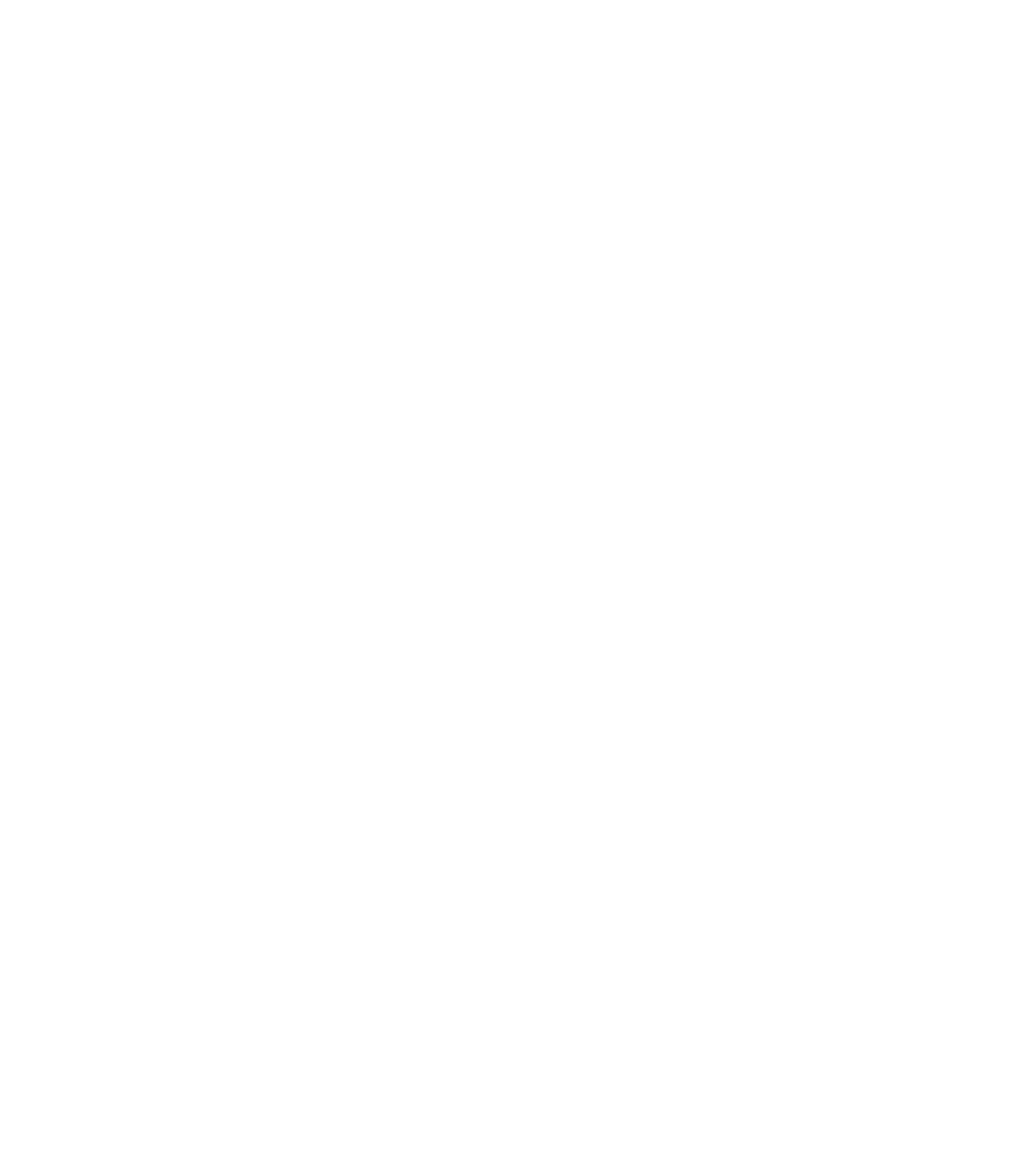
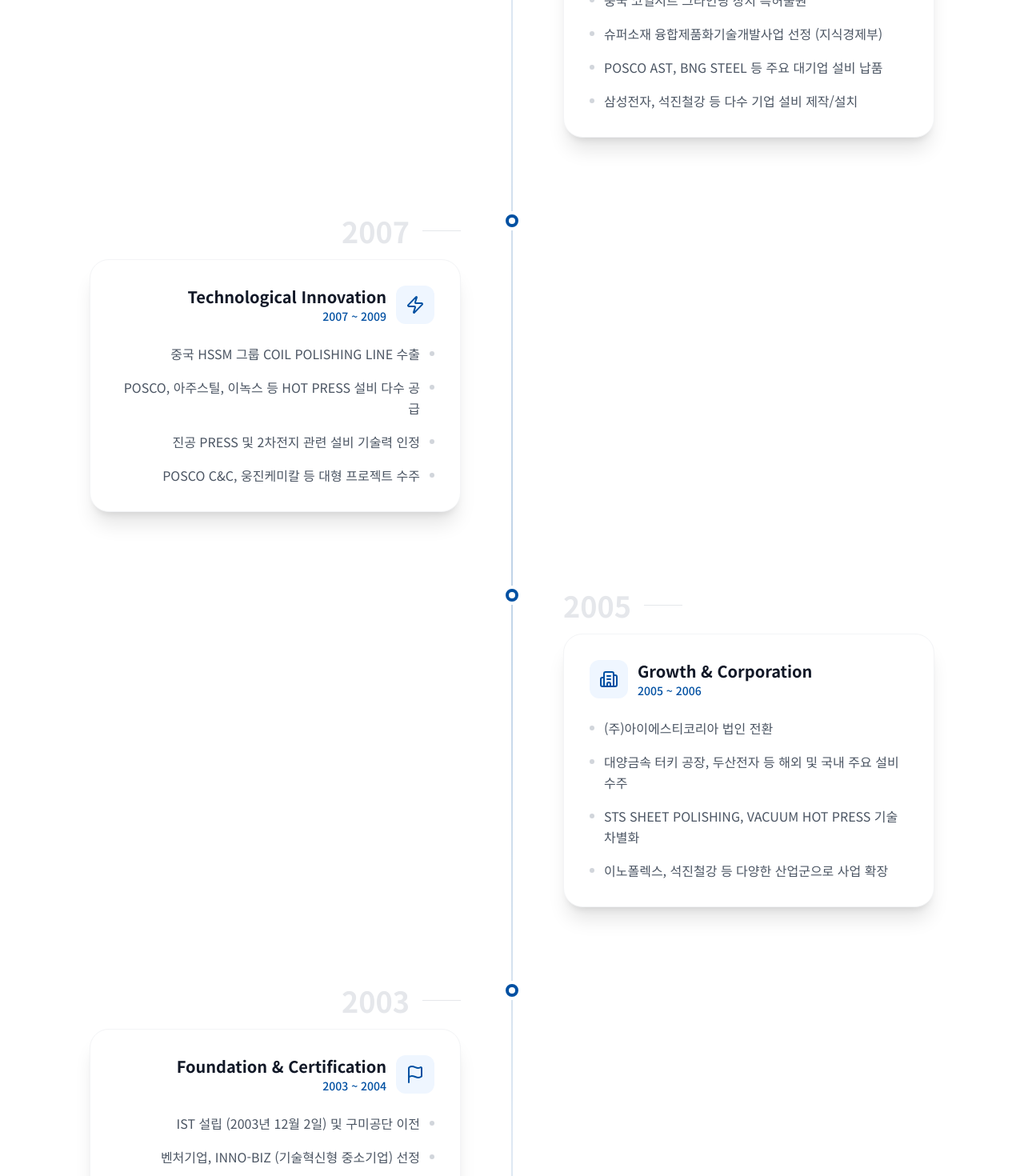
Before and after one commit to seojeongju/istkorea, a React (Vite) app: page /company/history in a window 1280 px wide. Shown: the part 1020-2490 px from the top of the page at 80% size. Built offline with nearby package versions, Linux system fonts and the light colour scheme.

Commit message:
Modernize History page design with staggered layout

```diff
--- a/src/components/company/History.tsx
+++ b/src/components/company/History.tsx
@@ -1,118 +1,153 @@
 import { motion } from 'framer-motion';
+import { Flag, Award, Zap, Building2, TrendingUp, Calendar } from 'lucide-react';
 
 const historyData = [
     {
-        year: "2010 ~ 2013", events: [
-            "중국 상하이 전시회 CPL, CGL LINE 출품",
+        period: "2010 ~ 2013",
+        title: "Global Expansion & R&D",
+        icon: TrendingUp,
+        events: [
+            "중국 상하이, 광저우 전시회 CPL, CGL LINE 출품",
             "중국 코일시트 그라인딩 장치 특허출원",
-            "중국 광저우 전시회 CPL, CGL LINE 출품",
-            "슈퍼소재 융합제품화기술개발사업 (지식경제부)",
-            "POSCO AST CPL 샌딩기 제작설치",
-            "(주)삼성전자 광섬유용 SRD, SLD M/C 제작설치",
-            "(주)석진철강 COIL POLISHING LINE 제작설치",
-            "슈퍼섬유 경량소재 개발과제 체결 (지식경제부)",
-            "BNG STEEL COIL GRINDING LINE 제작설치"
+            "슈퍼소재 융합제품화기술개발사업 선정 (지식경제부)",
+            "POSCO AST, BNG STEEL 등 주요 대기업 설비 납품",
+            "삼성전자, 석진철강 등 다수 기업 설비 제작/설치"
         ]
     },
     {
-        year: "2007 ~ 2009", events: [
-            "중국 HSSM 그룹 COIL POLISHING LINE 제작설치",
-            "POSCO (순천)마그네슘공장 HOT PRESS 제작설치",
-            "(주)아주스틸 수세 및 건조기 제작설치",
-            "(주)애드스테인리스 BUTTON SIDE NO.4 제작설치",
-            "(주)아주스틸 AUTO LAY-UP SYSTEM 제작설치",
-            "(주)이녹스 4단 HOT PRESS 제작설치",
-            "POSCO C&C MCCL HOT PRESS 2LINE LAY UP 제작설치",
-            "POSCO C&C MCCL HOT PRESS 2LINE 제작설치",
-            "(주)아주스틸 VACUUM HOT PRESS SYSTEM 제작설치",
-            "(주)웅진케미칼 WRPS VACUUM HOT PRESS (3,4호기) 제작설치",
-            "(주)아주스틸 2단 진공 HOT PRESS SYSTEM 제작설치"
+        period: "2007 ~ 2009",
+        title: "Technological Innovation",
+        icon: Zap,
+        events: [
+            "중국 HSSM 그룹 COIL POLISHING LINE 수출",
+            "POSCO, 아주스틸, 이녹스 등 HOT PRESS 설비 다수 공급",
+            "진공 PRESS 및 2차전지 관련 설비 기술력 인정",
+            "POSCO C&C, 웅진케미칼 등 대형 프로젝트 수주"
         ]
     },
     {
-        year: "2005 ~ 2006", events: [
-            "(주)대양금속 TURKEY 2공장 CPL 제작설치",
-            "(주)선경스틸 HAIR LINE 설비 (4-HEAD) 제작설치",
-            "(주)두산전자 20단 진공 PRESS 제작설치",
-            "(주)두산전자 17단 Cold PRESS 제작설치",
-            "(주)웅진케미칼 VACUUM HOT PRESS & LAY-UP SYSTEM 제작설치",
-            "(주)아이에스티코리아 법인전환",
-            "(주)웅진케미칼 VACUUM HOT PRESS & LAY-UP SYSTEM 제작설치",
-            "(주)석진철강 포장기 LOADING 장치 제작설치",
-            "(주)아주스틸 STS SHEET POLISHING LINE 제작설치",
-            "(주)이노폴렉스 BELT SANDING M/C 제작설치"
+        period: "2005 ~ 2006",
+        title: "Growth & Corporation",
+        icon: Building2,
+        events: [
+            "(주)아이에스티코리아 법인 전환",
+            "대양금속 터키 공장, 두산전자 등 해외 및 국내 주요 설비 수주",
+            "STS SHEET POLISHING, VACUUM HOT PRESS 기술 차별화",
+            "이노폴렉스, 석진철강 등 다양한 산업군으로 사업 확장"
         ]
     },
     {
-        year: "2003 ~ 2004", events: [
-            "기술혁신형 중소기업 INNO-BIZ 선정",
-            "특허출원 (HAIR LINE 가공장치)",
-            "휴대폰 외장 HAIR LINE 장비개발",
-            "실용신안등록 (박형기판용 BELT SANDING)",
-            "(주)현대자동차 성형분리판 제조용 HOT PRESS 제작설치",
-            "ISO 9001 / 14001 인증 획득",
-            "국내 최초 스테인레스 COIL POLISHING 가공용 WIDE BELT 개발",
-            "벤처기업지정 (신기술기업)",
-            "중국 지사 설립 (허페이)",
-            "구미시 공단동 확장이전",
-            "IST 설립 (2003년 12월 2일)"
+        period: "2003 ~ 2004",
+        title: "Foundation & Certification",
+        icon: Flag,
+        events: [
+            "IST 설립 (2003년 12월 2일) 및 구미공단 이전",
+            "벤처기업, INNO-BIZ (기술혁신형 중소기업) 선정",
+            "ISO 9001 / 14001 품질/환경경영시스템 인증 획득",
+            "기업부설연구소 설립 및 특허/실용신안 다수 등록",
+            "중국 허페이 지사 설립으로 글로벌 네트워크 구축"
         ]
     }
 ];
 
 export const History = () => {
     return (
+        <div className="max-w-7xl mx-auto py-16 px-6 min-h-screen bg-white">
             <motion.div
-            initial={{ opacity: 0 }}
-            animate={{ opacity: 1 }}
-            transition={{ duration: 0.5 }}
-            className="max-w-4xl mx-auto py-12 px-6"
+                initial={{ opacity: 0, y: 30 }}
+                animate={{ opacity: 1, y: 0 }}
+                transition={{ duration: 0.6 }}
+                className="text-center mb-24"
             >
-            <div className="text-center mb-16">
-                <h2 className="text-3xl md:text-4xl font-bold mb-6 text-gray-900">연혁</h2>
-                <div className="w-20 h-1 bg-primary mx-auto"></div>
-                <p className="mt-4 text-gray-600">IST KOREA가 걸어온 혁신과 도전의 발자취입니다.</p>
+                <div className="inline-flex items-center gap-2 px-4 py-2 rounded-full bg-blue-50 text-primary text-sm font-semibold mb-6">
+                    <Award size={16} />
+                    <span>IST KOREA HISTORY</span>
+                </div>
+                <h2 className="text-4xl md:text-5xl font-bold mb-6 text-gray-900 leading-tight">
+                    끊임없는 도전과 혁신의 <br className="hidden md:block" />
+                    <span className="text-transparent bg-clip-text bg-gradient-to-r from-primary to-blue-600">발자취를 소개합니다</span>
+                </h2>
+                <p className="mt-6 text-gray-600 max-w-2xl mx-auto text-lg leading-relaxed">
+                    2003년 설립 이래, 독보적인 기술력으로 세계 시장을 선도해 온 IST KOREA의 여정입니다.
+                </p>
+            </motion.div>
+
+            <div className="relative">
+                {/* Center Line for Desktop */}
+                <div className="hidden md:block absolute left-1/2 top-0 bottom-0 w-px bg-gradient-to-b from-primary/20 via-primary/50 to-primary/20 -translate-x-1/2"></div>
+
+                {/* Mobile Line */}
+                <div className="md:hidden absolute left-8 top-0 bottom-0 w-px bg-gray-200"></div>
+
+                <div className="space-y-24">
+                    {historyData.map((item, index) => {
+                        const Icon = item.icon;
+                        return (
+                            <motion.div
+                                key={index}
+                                initial={{ opacity: 0, y: 50 }}
+                                whileInView={{ opacity: 1, y: 0 }}
+                                viewport={{ once: true, margin: "-100px" }}
+                                transition={{ duration: 0.7, delay: index * 0.1 }}
+                                className={`relative flex flex-col md:flex-row gap-8 md:gap-0 ${index % 2 === 0 ? 'md:flex-row-reverse' : ''}`}
+                            >
+                                {/* Content Side */}
+                                <div className="md:w-1/2 flex flex-col justify-center px-8 md:px-16">
+                                    <div className={`flex items-center gap-4 mb-4 ${index % 2 === 0 ? 'md:justify-start' : 'md:justify-end'}`}>
+                                        <span className="text-4xl font-bold text-gray-200">{item.period.split(' ')[0]}</span>
+                                        <div className="h-px bg-gray-200 w-12"></div>
                                     </div>
 
-            <div className="relative border-l-2 border-gray-200 ml-4 md:ml-0 md:pl-0 space-y-12">
-                {historyData.map((period, index) => (
-                    <motion.div
-                        key={index}
-                        initial={{ opacity: 0, x: -20 }}
-                        whileInView={{ opacity: 1, x: 0 }}
-                        viewport={{ once: true }}
-                        transition={{ delay: index * 0.1 }}
-                        className="relative pl-8 md:pl-0"
-                    >
-                        <div className="md:flex items-start justify-between group">
-                            {/* Year Marker */}
-                            <div className="hidden md:block w-32 text-right pr-8 pt-1">
-                                <span className="text-xl font-bold text-primary">{period.year.split(' ~ ')[0]}</span>
-                                <span className="block text-sm text-gray-400 mt-1">~ {period.year.split(' ~ ')[1] || ''}</span>
+                                    <div className={`p-8 bg-white rounded-3xl shadow-xl border border-gray-100 hover:shadow-2xl transition-all duration-300 group
+                                        ${index % 2 === 0 ? 'text-left' : 'md:text-right text-left'}
+                                    `}>
+                                        <div className={`flex items-center gap-3 mb-6 ${index % 2 === 0 ? '' : 'md:flex-row-reverse'}`}>
+                                            <div className="p-3 bg-blue-50 text-primary rounded-xl shrink-0 group-hover:bg-primary group-hover:text-white transition-colors">
+                                                <Icon size={24} />
+                                            </div>
+                                            <div>
+                                                <h3 className="text-xl font-bold text-gray-900">{item.title}</h3>
+                                                <p className="text-sm text-primary font-medium">{item.period}</p>
+                                            </div>
                                         </div>
 
-                            {/* Dot */}
-                            <div className="absolute left-[-5px] md:left-auto md:right-auto md:left-1/2 md:-ml-[5px] w-3 h-3 rounded-full bg-white border-4 border-primary mt-2 z-10"></div>
-
-                            {/* Mobile Year */}
-                            <div className="md:hidden mb-2">
-                                <span className="text-lg font-bold text-primary">{period.year}</span>
-                            </div>
-
-                            {/* Events */}
-                            <div className="md:w-1/2 md:pl-10 pb-8">
-                                <ul className="space-y-3">
-                                    {period.events.map((event, i) => (
-                                        <li key={i} className="text-gray-600 hover:text-gray-900 transition-colors cursor-default text-sm md:text-base leading-relaxed">
-                                            - {event}
+                                        <ul className="space-y-4">
+                                            {item.events.map((event, i) => (
+                                                <li key={i} className={`flex items-start gap-3 text-gray-600 leading-relaxed
+                                                    ${index % 2 === 0 ? '' : 'md:flex-row-reverse md:text-right'}
+                                                `}>
+                                                    <div className={`w-1.5 h-1.5 rounded-full bg-gray-300 mt-2.5 shrink-0 group-hover:bg-primary transition-colors`}></div>
+                                                    <span className="flex-1">{event}</span>
                                                 </li>
                                             ))}
                                         </ul>
                                     </div>
                                 </div>
+
+                                {/* Center Point */}
+                                <div className="absolute left-8 md:left-1/2 -translate-x-1/2 flex items-center justify-center">
+                                    <div className="w-4 h-4 rounded-full bg-white border-4 border-primary shadow-[0_0_0_4px_rgba(255,255,255,1)] z-10"></div>
+                                </div>
+
+                                {/* Empty Side for layout balance */}
+                                <div className="md:w-1/2"></div>
                             </motion.div>
-                ))}
+                        );
+                    })}
+                </div>
+            </div>
+
+            <motion.div
+                initial={{ opacity: 0 }}
+                whileInView={{ opacity: 1 }}
+                viewport={{ once: true }}
+                className="mt-32 text-center"
+            >
+                <div className="inline-flex flex-col items-center">
+                    <div className="w-px h-16 bg-gradient-to-b from-gray-200 to-transparent mb-4"></div>
+                    <p className="text-gray-400 font-medium tracking-widest text-sm uppercase">To Be Continued</p>
                 </div>
             </motion.div>
+        </div>
     );
 };
```
Lines whose indentation alone changed are shown as unchanged.
